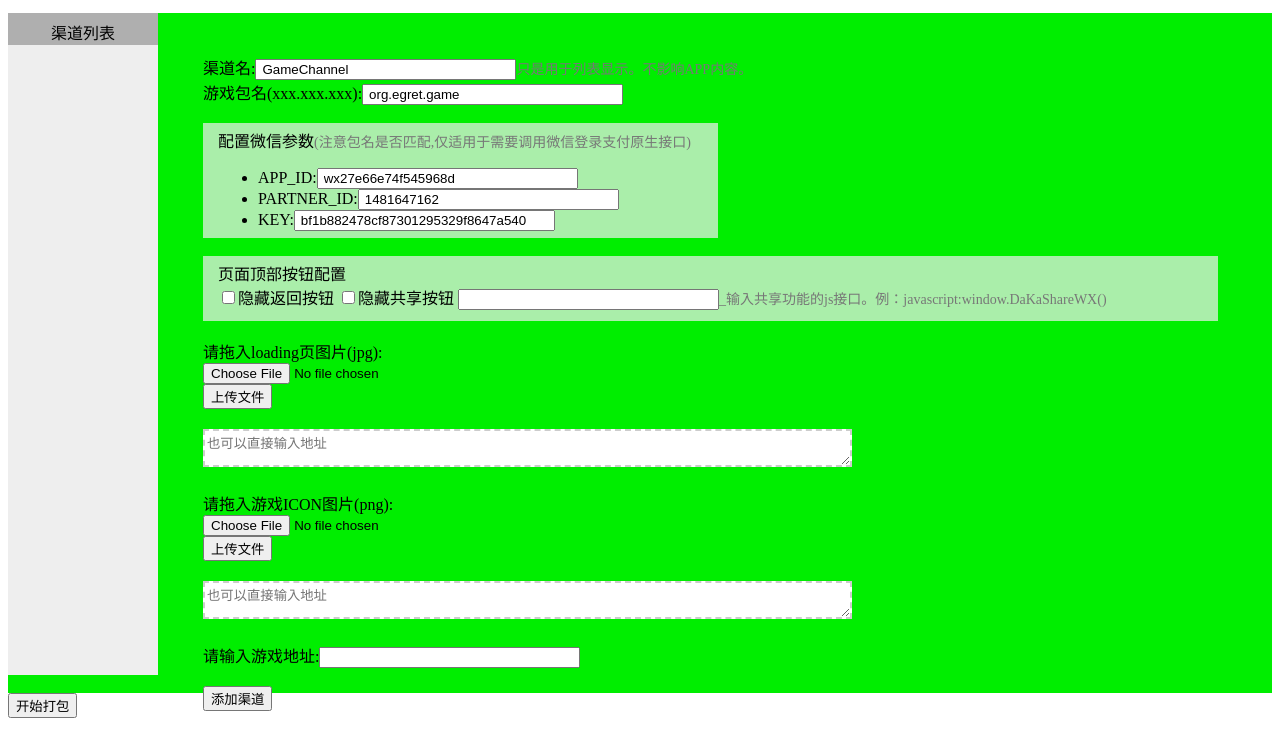
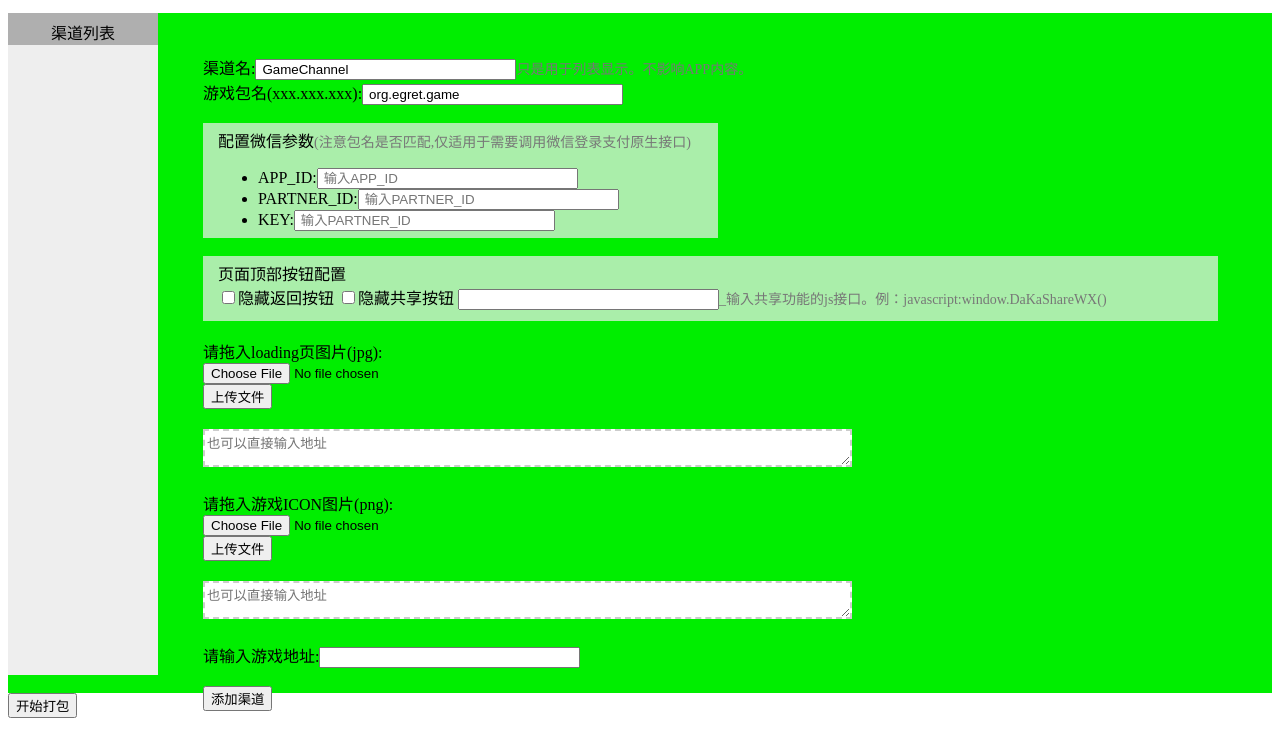
Before and after one commit to game-platform-awaresome/android-h5webview-server, a website: page client/index.html in a window 1280 px wide. Shown: the part 167-896 px from the top of the page. Drawn offline with nearby package versions, Linux system fonts and the light colour scheme; no server answers.

Commit message:
[update]去掉默认输入

```diff
--- a/client/index.html
+++ b/client/index.html
@@ -88,15 +88,15 @@
         <section id="channelconfigarea">
             <div>渠道名:<input class="inputtext" type="text" id="game_channel" value="GameChannel"/><font class="infofont">只是用于列表显示。不影响APP内容。</font></div>
             <div>游戏包名(xxx.xxx.xxx):<input class="inputtext" type="text" name="package_name" value="org.egret.game"/></div>
-            <div hidden=false>游戏ID(appID):<input  class="inputtext" type="text" name="app_id" value="22373"/></div>
-            <div hidden=false>渠道ID:<input class="inputtext" type="text" name="channel_id" value="1020"/></div>
+            <div hidden=false>游戏ID(appID):<input  class="inputtext" type="text" name="app_id" value=""/></div>
+            <div hidden=false>渠道ID:<input class="inputtext" type="text" name="channel_id" value=""/></div>
             <br>
             <div id="wxform">
               <div>配置微信参数<font class="infofont">(注意包名是否匹配,仅适用于需要调用微信登录支付原生接口)</font></div>
               <ul>
-                <li>APP_ID:<input class="inputtext"  id="wx_appid" type="text" placeholder="输入APP_ID" value="wx27e66e74f545968d" /></li>
-                <li>PARTNER_ID:<input class="inputtext" id="wx_partner_id" type="text" placeholder="输入PARTNER_ID" value="1481647162" /></li>
-                <li>KEY:<input class="inputtext" id="wx_key" type="text" placeholder="输入PARTNER_ID" value="bf1b882478cf87301295329f8647a540" /></li>
+                <li>APP_ID:<input class="inputtext"  id="wx_appid" type="text" placeholder="输入APP_ID" value="" /></li>
+                <li>PARTNER_ID:<input class="inputtext" id="wx_partner_id" type="text" placeholder="输入PARTNER_ID" value="" /></li>
+                <li>KEY:<input class="inputtext" id="wx_key" type="text" placeholder="输入PARTNER_ID" value="" /></li>
               </ul>
             </div>
             <br>
```
